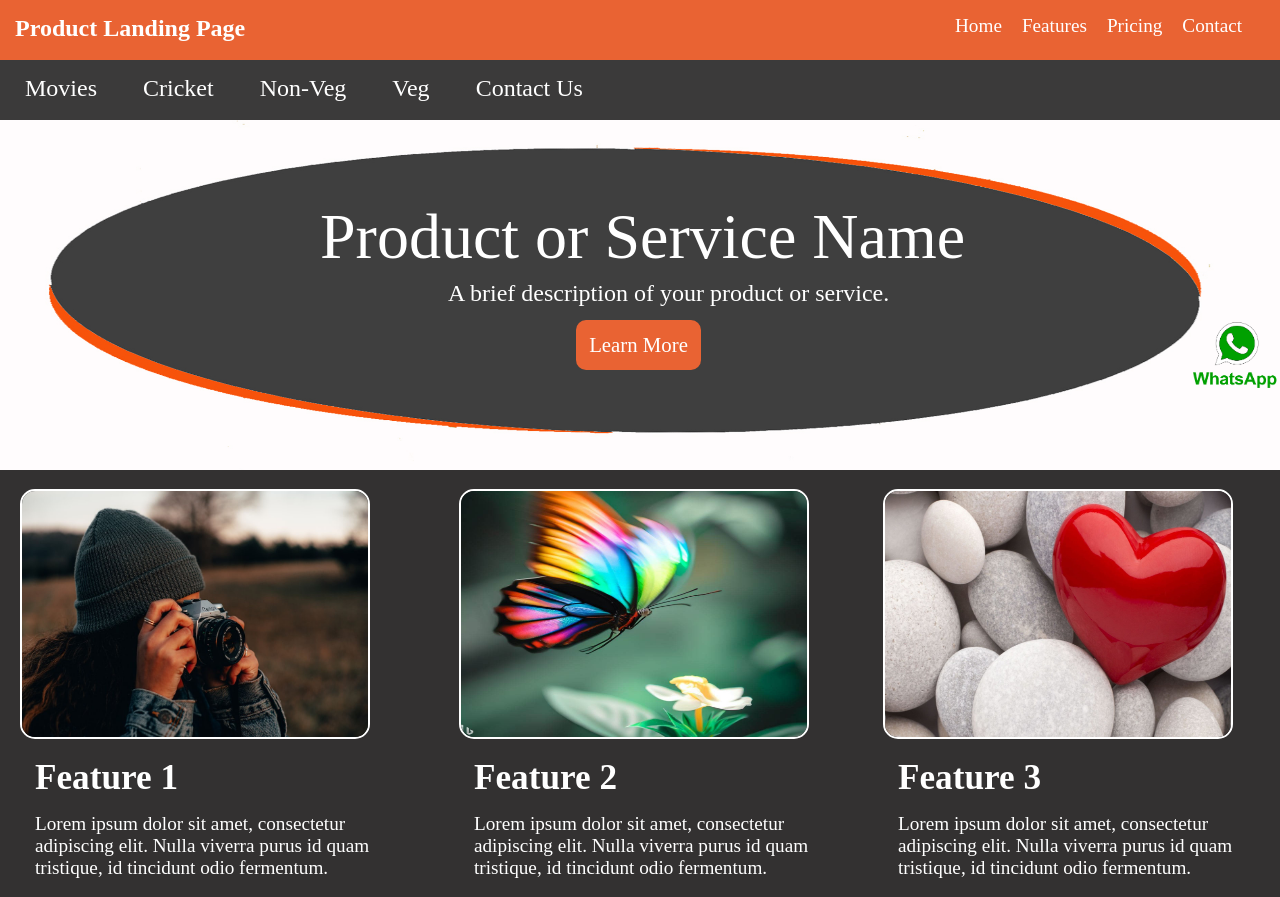
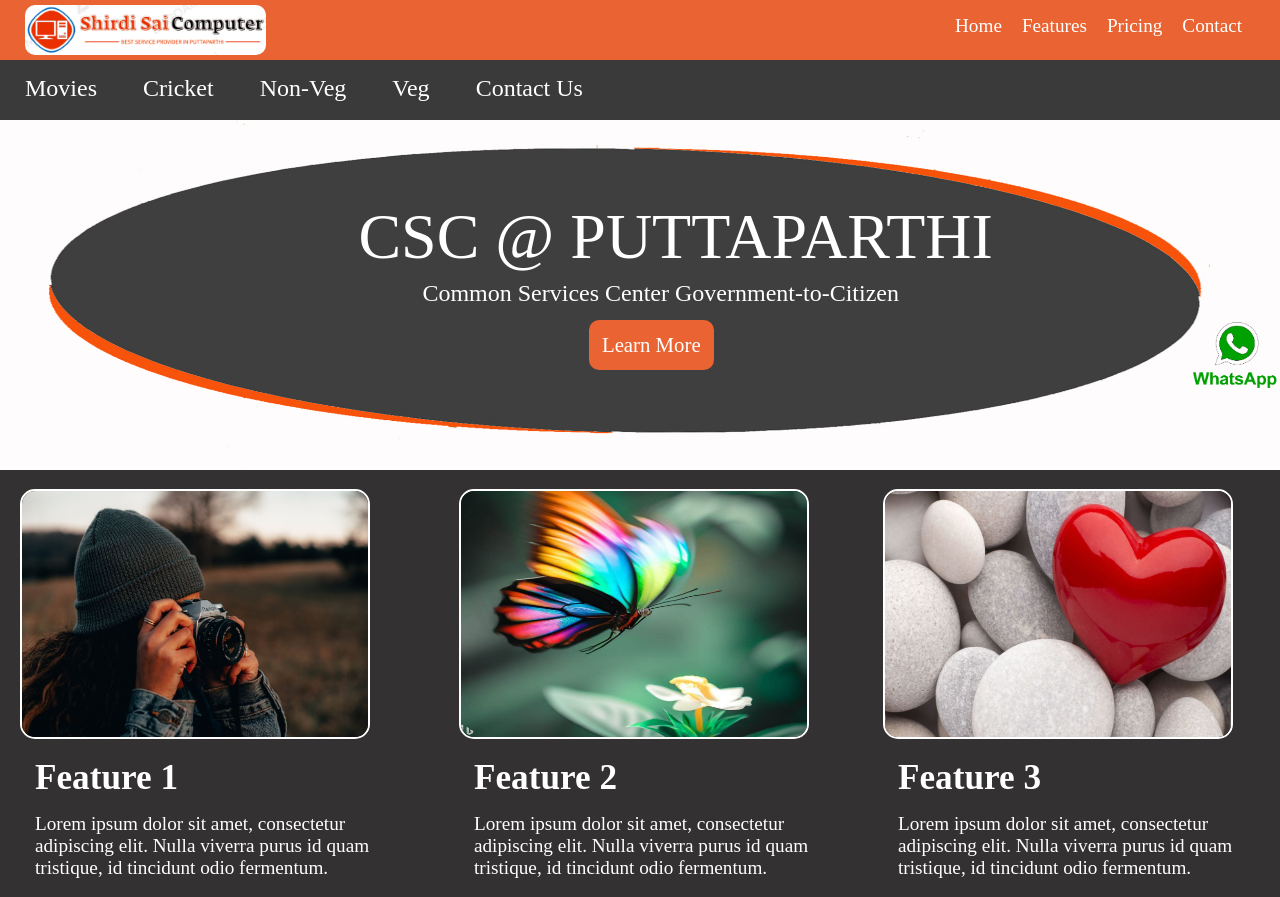
Before and after one commit to KalluriPrasad/KalluriPrasad-Project, a plain HTML site: page index.html in a window 1280 px wide. Shown: the top 897 px of the page. Drawn offline with Linux system fonts and the light colour scheme.

Commit message:
logo change

```diff
--- a/index.html
+++ b/index.html
@@ -9,12 +9,12 @@
   </head>
   <body>
     <div class="header">
-      <h2>Product Landing Page</h2>
+      <img src="/LOGO.jpg" alt="" height="50px" />
       <ul>
         <li><a href="/index.html"> Home </a></li>
         <li><a href="#"> Features </a></li>
         <li><a href="#"> Pricing </a></li>
-        <li><a href="#"> Contact </a></li>
+        <li><a href="#five-row"> Contact </a></li>
       </ul>
     </div>
     <div class="nav">
@@ -32,8 +32,8 @@
     <div class="banner">
       <img src="/banner2.jpg" alt="" width="100%" height="350px" />
       <div>
-        <h1>Product or Service Name</h1>
-        <h5>A brief description of your product or service.</h5>
+        <h1>CSC @ PUTTAPARTHI</h1>
+        <h5>Common Services Center Government-to-Citizen</h5>
         <button>Learn More</button>
       </div>
       <div class="three-row">
--- a/style.css
+++ b/style.css
@@ -9,11 +9,10 @@
     width: 100%;
     background-color: rgb(233, 99, 51);
 }
-.header h2{
-    margin: 15px 0px 0px 15px;
+.header img{
+    border-radius: 10px;
+    margin: 5px 0px 0px 25px;
     float: left;
-    color: white;
-    font-size: 1.5rem;
     cursor: pointer;
 }
 .header ul {
@@ -62,7 +61,7 @@
 .banner div h1{
      position: absolute;
      top: 25%;
-     left: 25%;
+     left: 28%;
      color: white;
      font-size: 4rem;
      font-weight: 200;
@@ -70,7 +69,7 @@
 .banner div h5{
     position: absolute;
     top: 35%;
-    left: 35%;
+    left: 33%;
     color: white;
     font-size: 1.5rem;
     font-weight: 200;
@@ -78,7 +77,7 @@
 .banner button{
     position: absolute;
     top: 40%;
-    left: 45%;
+    left: 46%;
     text-align: center;
     height: 50px;
     width: 125px;
```
Also changed, not shown: LOGO.jpg (added).
